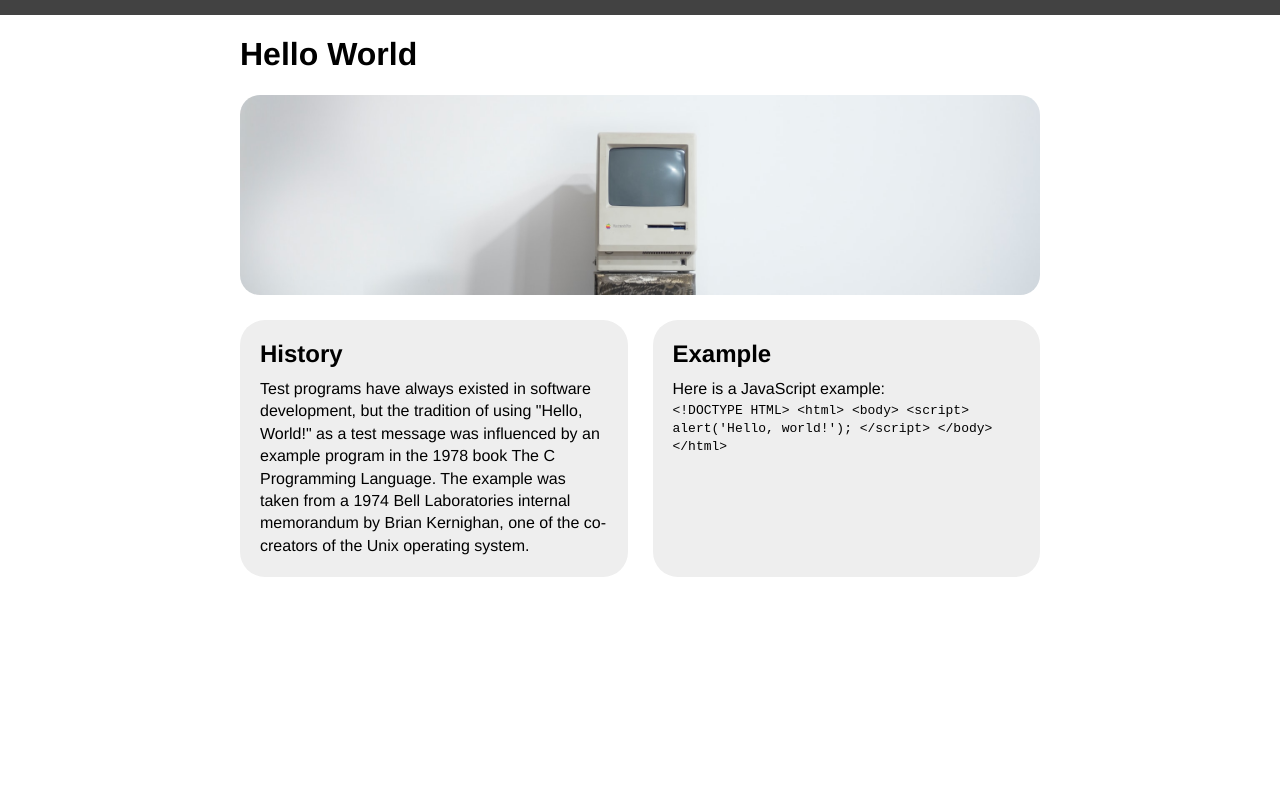
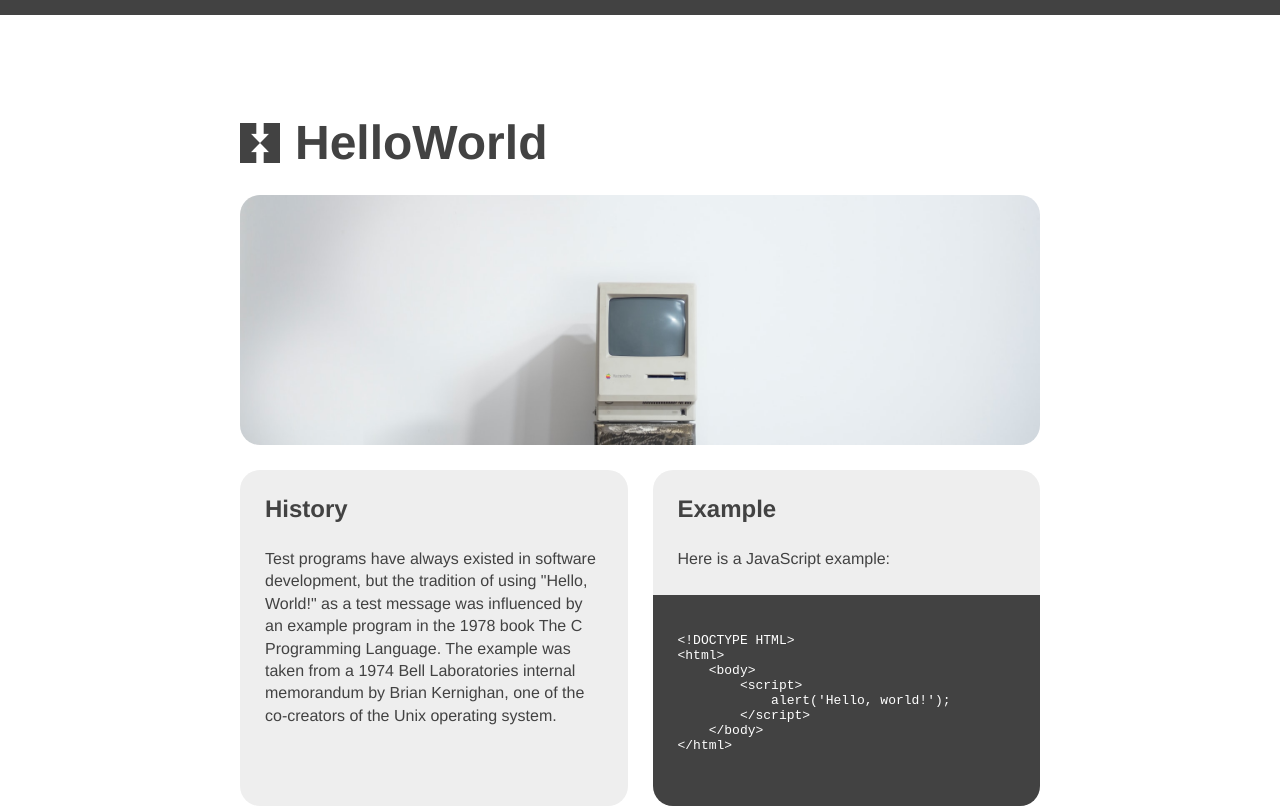
Before and after one commit to nathanjtaylor/Lab-1, a plain HTML site: page index.html in a window 1280 px wide. Drawn offline with Linux system fonts and the light colour scheme.

Commit message:
CSS Details

```diff
--- a/index.html
+++ b/index.html
@@ -11,7 +11,7 @@
 
     <body>
         <main>
-            <h1>Hello World</h1>
+            <h1>HelloWorld</h1>
             <div class="masthead">
 
             </div>
@@ -20,10 +20,13 @@
                     <h2>History</h2>
                     <p>Test programs have always existed in software development, but the tradition of using "Hello, World!" as a test message was influenced by an example program in the 1978 book The C Programming Language. The example was taken from a 1974 Bell Laboratories internal memorandum by Brian Kernighan, one of the co-creators of the Unix operating system.</p>
                 </section>
-                <section>
+                <section class="with-code">
+                    <div class="code-copy">
                         <h2>Example</h2>
                         <p>Here is a JavaScript example:</p>
-                    <code>
+                    </div>
+                    <div class="code-html">
+                        <code><pre>
 &lt;!DOCTYPE HTML&gt;
 &lt;html&gt;
     &lt;body&gt;
@@ -32,7 +35,8 @@
         &lt;/script&gt;
     &lt;/body&gt;
 &lt;/html&gt;
-                    </code>
+                        </pre></code>
+                    </div>
                 </section>
             </div>
         </main>
--- a/screen.css
+++ b/screen.css
@@ -3,6 +3,7 @@ body{
     font-family: Helvetica, sans-serif;
     border-top: 15px solid #424242;
     margin: 0 auto;
+    color: #424242;
 }
 
 main{
@@ -18,7 +19,7 @@ main{
 
 .masthead{
     background-image: url('Images/Mac.jpg') ;
-    height: 200px;
+    height: 250px;
     border-radius: 20px;
     background-position: bottom;
     background-size: cover;
@@ -28,15 +29,45 @@ main{
     flex-grow: 1;
     flex-basis: 0;
     background: #eee;
-    padding: 20px;
-    border-radius: 25px;
+    border-radius: 20px;
     margin-top: 25px;
 }
 
+.details section p{
+    margin: 25px;
+
+}
+
+.details section h2{
+    margin: 25px;
+}
+
+.details section.with-code{
+    padding: 0;
+}
+
+
+div.code-html{
+    padding: 25px;
+    background: #424242;
+    color: white;
+    border-bottom-left-radius: 20px;
+    border-bottom-right-radius: 20px;
+}
+
+
 img {
     width: 100%;
-    border-radius: 20px;
-    c
+}
+
+h1{
+    background-image: url('Images/Logo.png');
+    background-repeat: no-repeat;
+    background-size: 40px;
+    font-size: 3em;
+    padding-left: 55px;
+    background-position: center left;
+    margin: 100px 0 25px 0;
 }
 
 h2{
```
Lines whose indentation alone changed are shown as unchanged.
